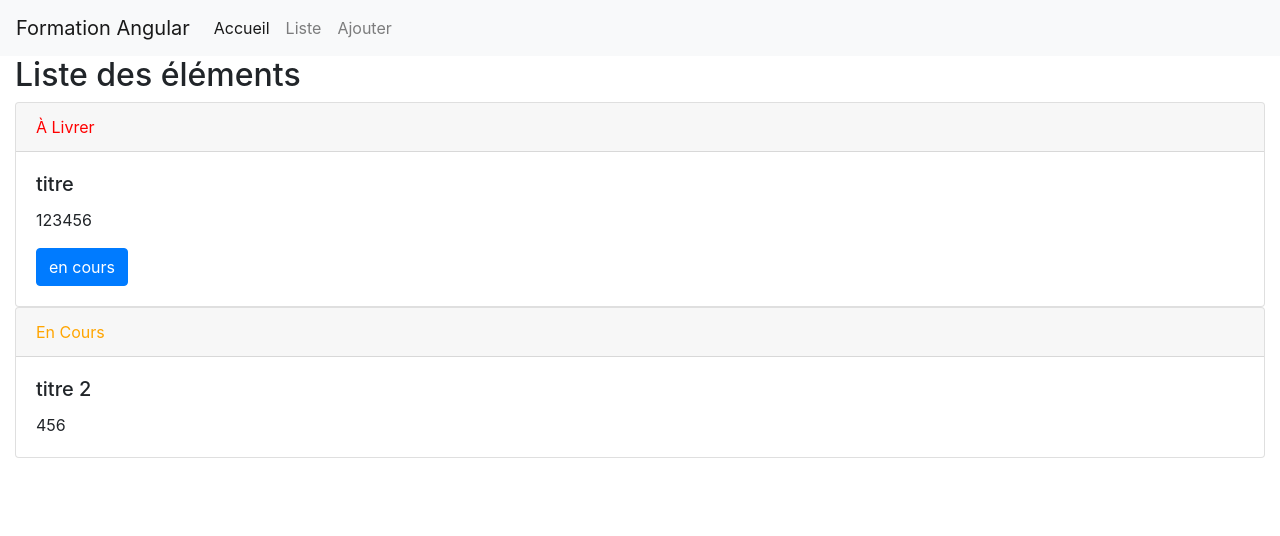
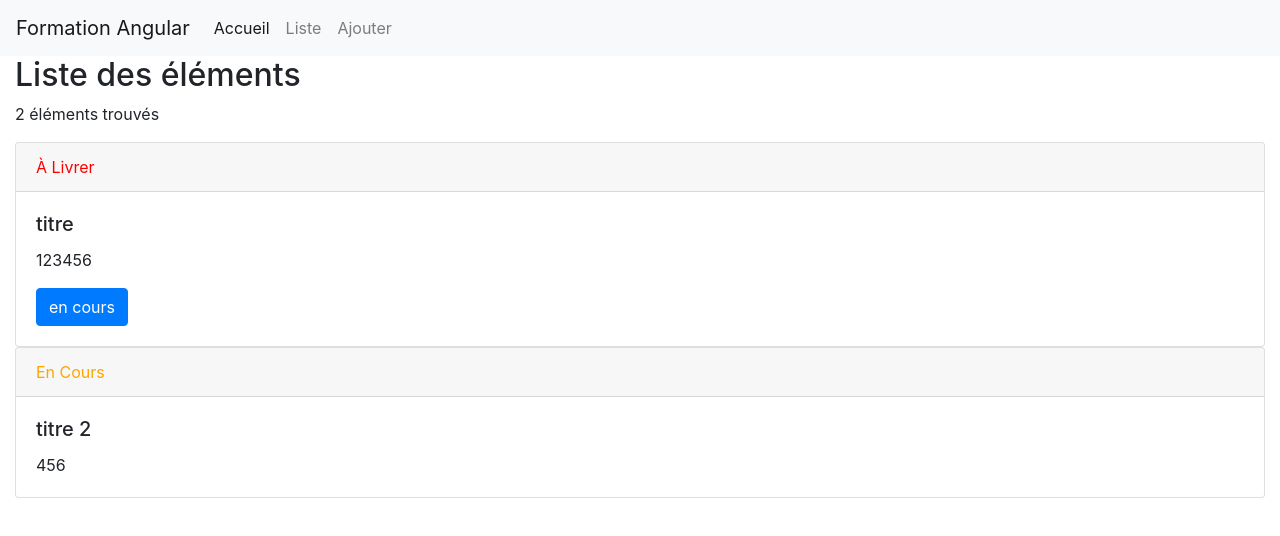
Before and after one commit to Stav88/FormationAngular, an Angular app: page /items/list in a window 1280 px wide. Shown: the top 536 px of the page. Built offline with nearby package versions, Linux system fonts and the light colour scheme.

Commit message:
Add item number

```diff
--- a/src/app/core/collection.service.ts
+++ b/src/app/core/collection.service.ts
@@ -1,6 +1,7 @@
 import { Injectable } from '@angular/core';
 import { Item } from './item';
 import { Observable, of } from 'rxjs';
+import { map } from 'rxjs/operators';
 import { State } from '../items/state.enum';
 
 @Injectable({
@@ -31,7 +32,7 @@ export class CollectionService {
     return this._collection$;
   }
 
-  // get length$(): Observable<number> {
-  //   return this._collection$.pipe(map((collection: Item[]) => collection.length));
-  // }
+  get length$(): Observable<number> {
+    return this._collection$.pipe(map((collection: Item[]) => collection.length));
+  }
 }
--- a/src/app/items/containers/list-items/list-items.component.html
+++ b/src/app/items/containers/list-items/list-items.component.html
@@ -1,11 +1,11 @@
 <h2>Liste des éléments</h2>
-<!-- <p>
+<p>
   <ng-container [ngSwitch]="collectionService.length$ | async">
     <ng-container *ngSwitchCase="0">Aucun éléments trouvés</ng-container>
     <ng-container *ngSwitchCase="1">1 élément trouvé</ng-container>
-    <ng-container *ngSwitchDefault>{{collectionService.length$ | async}} élément trouvé</ng-container>
+    <ng-container *ngSwitchDefault>{{collectionService.length$ | async}} éléments trouvés</ng-container>
   </ng-container>
-</p> -->
+</p>
 <ng-container *ngFor="let item of collectionService.collection$ | async; index as i">
   <app-item [item]="item"></app-item>
 </ng-container>
```
